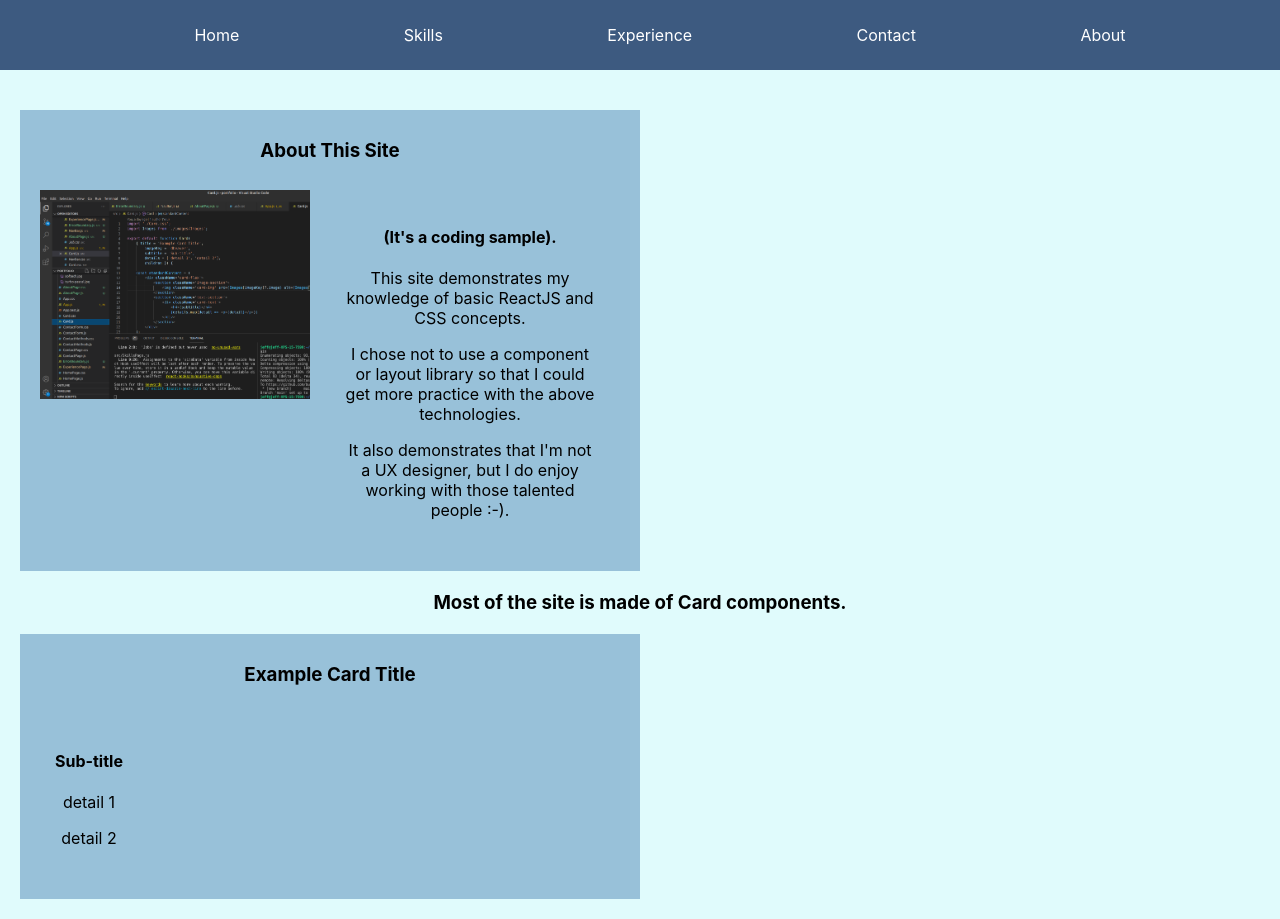
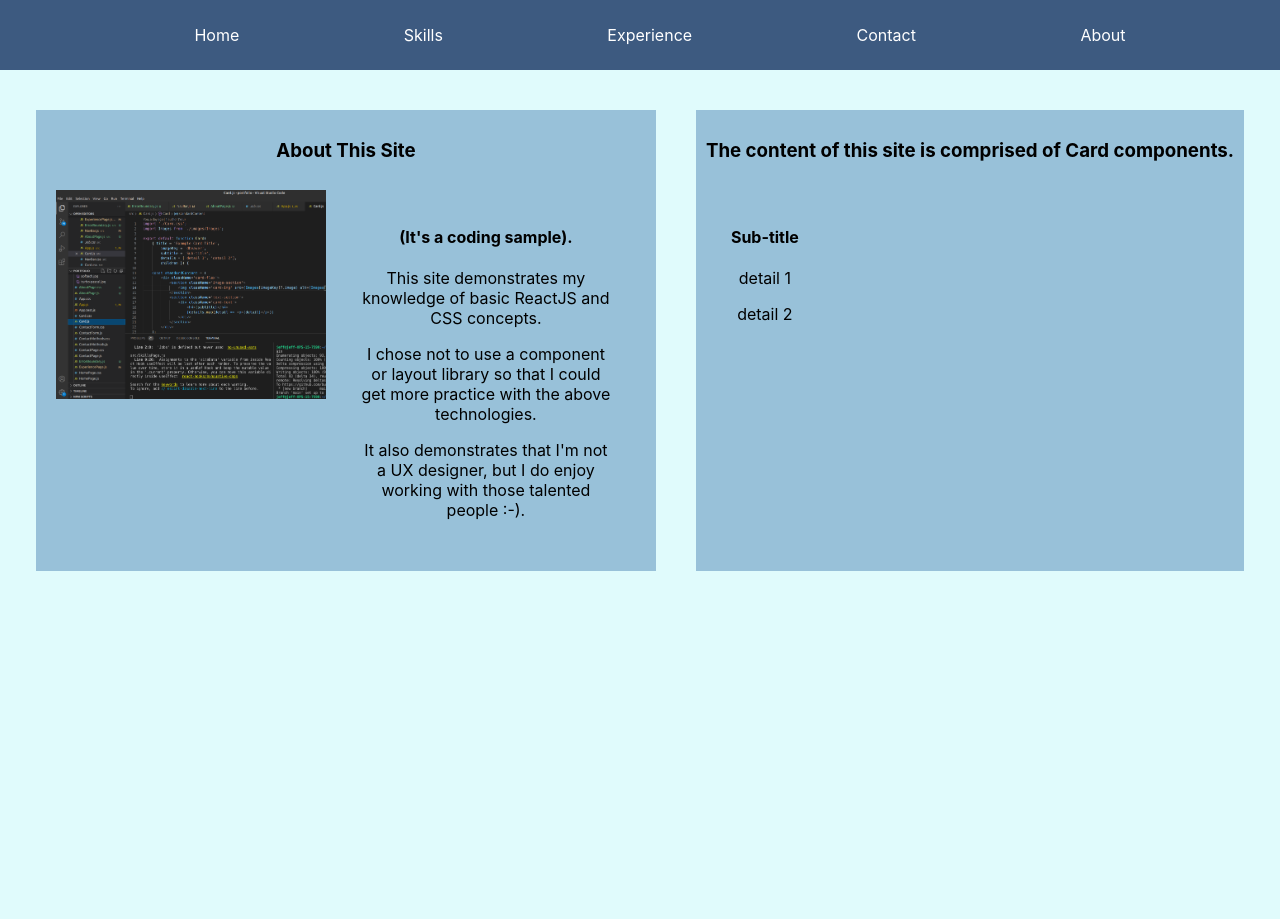
Before and after one commit to budajeff/portfolio-react, a React (Create React App) app: page /#/about in a window 1280 px wide. After the commit the page ends 800 px from the top, so only its background shows below. Built offline with nearby package versions, Linux system fonts and the light colour scheme.

Commit message:
center content

```diff
--- a/src/AboutPage.js
+++ b/src/AboutPage.js
@@ -1,9 +1,11 @@
+import "./AboutPage.css";
 import Card from "./Card";
-import "./AboutPage.css";
+import Cards from './Cards';
 
 export default function ComponentTestPage() {
     return (
         <section>
+            <Cards>
                 <Card
                     title='About This Site'
                     subtitle={"(It's a coding sample)."}
@@ -16,9 +18,9 @@ export default function ComponentTestPage() {
 
                 >
                 </Card>
-
-            <h3>Most of the site is made of Card components.</h3>
-            <Card></Card>
-
+                <Card
+                    title='The content of this site is comprised of Card components.'
+                ></Card>
+            </Cards>
         </section>);
 }
--- a/src/Cards.css
+++ b/src/Cards.css
@@ -3,6 +3,7 @@
 .card-collection {
     display: flex;
     flex-direction: column;
+    justify-content: center;
 }
 
 
--- a/src/ContactPage.js
+++ b/src/ContactPage.js
@@ -1,14 +1,18 @@
 import Card from './Card';
+import Cards from './Cards';
 import ContactMethods from './ContactMethods';
 
 export default function ContactPage() {
 
     return (
+        <Cards>
             <Card
                 title='Contact Info'
                 subtitle={"I'd like to hear from you."}
             >
                 <ContactMethods></ContactMethods>
             </Card>
+        </Cards>
+
     );
 }
--- a/src/SkillsPage.js
+++ b/src/SkillsPage.js
@@ -1,5 +1,6 @@
 import React, { useEffect } from "react";
 import Card from "./Card";
+import Cards from './Cards';
 import SiteData from './SiteData';
 
 export default function SkillsPage() {
@@ -14,6 +15,7 @@ export default function SkillsPage() {
     return (
         <section>
             <h2>Skills</h2>
+            <Cards>
                 {SiteData().skillAreas.map(skill =>
                     <Card
                         key={skill.name}
@@ -21,6 +23,7 @@ export default function SkillsPage() {
                         subtitle={skill.subtitle}
                         details={skill.details}
                     ></Card>)}
+            </Cards>
         </section>
     );
 }
```
Lines whose indentation alone changed are shown as unchanged.
